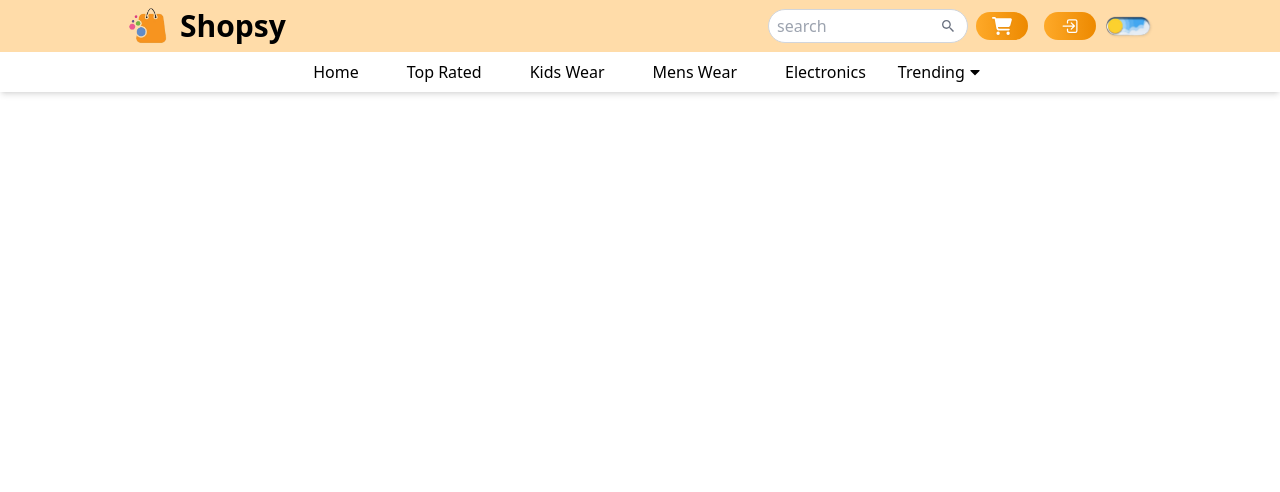
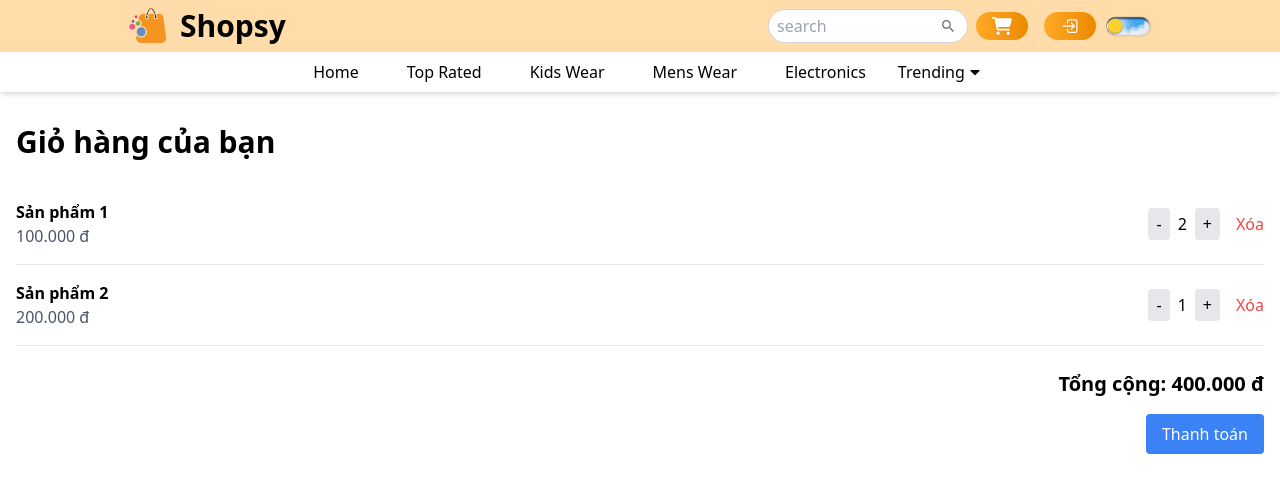
Before and after one commit to Gnuhq26/Frontend-of-a-simple-Ecommerce-Web, a React (Vite) app: page /cart in a window 1280 px wide. Shown: the top 492 px of the page. Built offline with nearby package versions, Linux system fonts and the light colour scheme.

Commit message:
update code

```diff
--- a/src/App.jsx
+++ b/src/App.jsx
@@ -4,6 +4,7 @@ import Navbar from './components/Navbar/Navbar';
 import AOS from "aos";
 import 'aos/dist/aos.css';
 import Home from './components/Home/Home';
+import Cart from './components/Cart/Cart';
 
 
 const App = () => {
@@ -23,6 +24,7 @@ const App = () => {
         <Navbar/>
         <Routes>
           <Route path='/' element={<Home/>} />
+          <Route path='/cart' element={<Cart/>} />
         </Routes>
       </div>
     </Router>
--- /dev/null
+++ b/src/components/Cart/Cart.jsx
@@ -0,0 +1,71 @@
+import { useState } from 'react';
+
+const CartPage = () => {
+  const [cartItems, setCartItems] = useState([
+    { id: 1, name: 'Sản phẩm 1', price: 100000, quantity: 2 },
+    { id: 2, name: 'Sản phẩm 2', price: 200000, quantity: 1 },
+  ]);
+
+  const updateQuantity = (id, newQuantity) => {
+    setCartItems(cartItems.map(item =>
+      item.id === id ? { ...item, quantity: newQuantity } : item
+    ));
+  };
+
+  const removeItem = (id) => {
+    setCartItems(cartItems.filter(item => item.id !== id));
+  };
+
+  const total = cartItems.reduce((sum, item) => sum + item.price * item.quantity, 0);
+
+  return (
+    <div className="container mx-auto px-4 py-8">
+      <h1 className="text-3xl font-bold mb-6">Giỏ hàng của bạn</h1>
+      {cartItems.length === 0 ? (
+        <p>Giỏ hàng trống</p>
+      ) : (
+        <>
+          {cartItems.map(item => (
+            <div key={item.id} className="flex items-center justify-between border-b py-4">
+              <div>
+                <h2 className="font-semibold">{item.name}</h2>
+                <p className="text-gray-600">{item.price.toLocaleString('vi-VN')} đ</p>
+              </div>
+              <div className="flex items-center">
+                <button
+                  className="bg-gray-200 px-2 py-1 rounded"
+                  onClick={() => updateQuantity(item.id, Math.max(1, item.quantity - 1))}
+                >
+                  -
+                </button>
+                <span className="mx-2">{item.quantity}</span>
+                <button
+                  className="bg-gray-200 px-2 py-1 rounded"
+                  onClick={() => updateQuantity(item.id, item.quantity + 1)}
+                >
+                  +
+                </button>
+                <button
+                  className="ml-4 text-red-500"
+                  onClick={() => removeItem(item.id)}
+                >
+                  Xóa
+                </button>
+              </div>
+            </div>
+          ))}
+          <div className="mt-6 text-right">
+            <p className="text-xl font-bold">
+              Tổng cộng: {total.toLocaleString('vi-VN')} đ
+            </p>
+            <button className="mt-4 bg-blue-500 text-white px-4 py-2 rounded hover:bg-blue-600">
+              Thanh toán
+            </button>
+          </div>
+        </>
+      )}
+    </div>
+  );
+};
+
+export default CartPage;
--- a/src/components/Navbar/Navbar.jsx
+++ b/src/components/Navbar/Navbar.jsx
@@ -112,8 +112,8 @@ const Navbar = () => {
             group-hover:text-primary absolute
             top-1/2 -translate-y-1/2 right-3' />
           </div>
-        {/* order button */}
-        <Link to="/login">
+        {/* Cart button */}
+        <Link to="/cart">
           <button
             className='bg-gradient-to-r from-primary
             to-secondary transition-all duration-200
@@ -122,7 +122,7 @@ const Navbar = () => {
           >
             <span className='group-hover:block
             hidden transition-all duration-200'>
-              Order
+              Cart
             </span>
             <FaCartShopping className='text-xl
               text-white drop-shadow-sm
```
